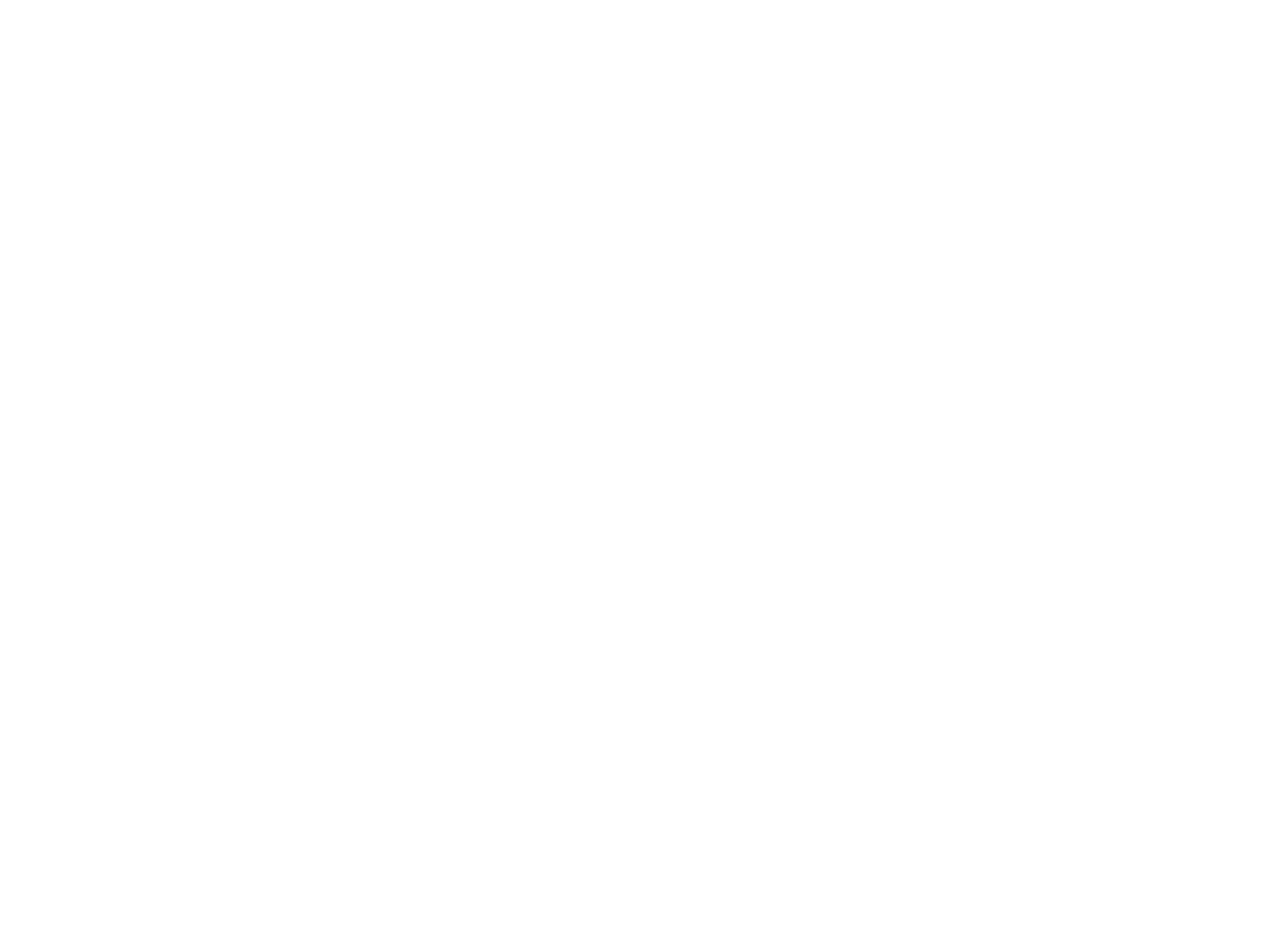
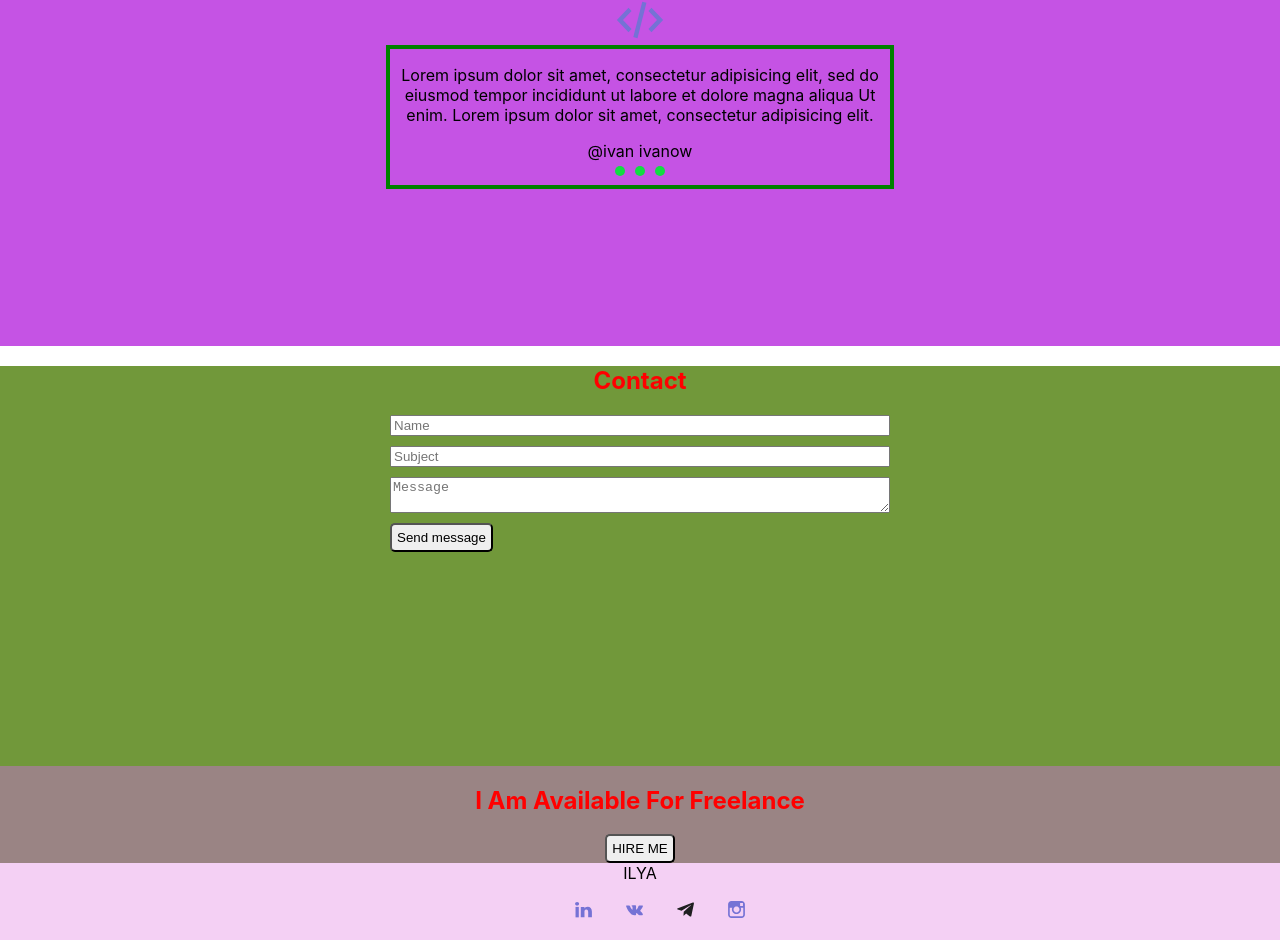
Before and after one commit to ilyailyushonok/portfolio-vite-main, a React (Vite) app: page / in a window 1280 px wide. Shown: the part 2568-3508 px from the top of the page. Before the commit the page ends 2494 px from the top, so only its background shows below. Built offline with nearby package versions, Linux system fonts and the light colour scheme.

Commit message:
slogan and footer html

```diff
--- a/src/App.tsx
+++ b/src/App.tsx
@@ -3,6 +3,10 @@
 import {Main} from "./layout/sections/main/Main.tsx";
 import {Skills} from "./layout/sections/skills/Skills.tsx";
 import {Works} from "./layout/sections/works/Works.tsx";
+import {Testimony} from "./layout/sections/Testimony/Testymony.tsx";
+import {Contacts} from "./layout/sections/contacts/Contacts.tsx";
+import {Slogan} from "./layout/sections/slogan/Slogan.tsx";
+import {Footer} from "./layout/footer/Footer.tsx";
 
 function App() {
     return (
@@ -11,6 +15,10 @@
             <Main/>
             <Skills/>
             <Works/>
+            <Testimony/>
+            <Contacts/>
+            <Slogan/>
+            <Footer/>
         </div>
     )
 }
--- /dev/null
+++ b/src/components/Button.tsx
@@ -0,0 +1,7 @@
+import styled from "styled-components";
+
+ export const Button = styled.button`
+width: max-content;
+  padding: 5px;
+  border-radius: 5px;
+`
--- /dev/null
+++ b/src/components/slider/Slider.tsx
@@ -0,0 +1,50 @@
+import styled from "styled-components";
+import {FlexWrapper} from "../FlexWrapper.tsx";
+
+export const Slider = () => {
+    return (
+        <StyledSlider>
+            <FlexWrapper>
+                <Slide>
+                    <Text>Lorem ipsum dolor sit amet, consectetur adipisicing elit, sed do eiusmod tempor incididunt ut
+                        labore et dolore magna aliqua Ut enim. Lorem ipsum dolor sit amet, consectetur adipisicing
+                        elit.</Text>
+                    <Name>@ivan ivanow</Name>
+                </Slide>
+            </FlexWrapper>
+            <Pagination>
+                <span>  </span>
+                <span>  </span>
+                <span>  </span>
+            </Pagination>
+        </StyledSlider>
+    );
+
+
+};
+
+const StyledSlider = styled.div`
+border: 4px solid green;
+    max-width: 500px;
+
+`
+const Slide = styled.div`
+    text-align: center;
+`
+const Text = styled.p`
+
+`
+const Name = styled.span`
+
+`
+const Pagination = styled.div`
+
+    span {
+        display: inline-block;
+        width: 10px;
+        height: 10px;
+        margin: 5px;
+        background-color: #12dd42;
+        border-radius: 50%;
+    }
+`
--- /dev/null
+++ b/src/layout/footer/Footer.tsx
@@ -0,0 +1,59 @@
+import styled from "styled-components";
+import {Icon} from "../../components/icon/Icon.tsx";
+import {FlexWrapper} from "../../components/FlexWrapper.tsx";
+
+export const Footer = () => {
+    return (
+        <StyledFooter>
+            <FlexWrapper direction="column" align="center">
+            <Name>ILYA</Name>
+            <SocialList>
+                <SocialItem>
+                    <SocialLink>
+                        <Icon height={'21px'} width={'21px'} viewBox={'0 0 21px 21px'} iconId={'linkedinSvg'}/>
+                    </SocialLink>
+                </SocialItem>
+                <SocialItem>
+                    <SocialLink>
+                        <Icon height={'21px'} width={'21px'} viewBox={'0 0 21px 21px'} iconId={'vkSvg'}/>
+                    </SocialLink>
+                </SocialItem>
+                <SocialItem>
+                    <SocialLink>
+                        <Icon height={'21px'} width={'21px'} viewBox={'0 0 21px 21px'} iconId={'telegramSvg'}/>
+                    </SocialLink>
+                </SocialItem>
+                <SocialItem>
+                    <SocialLink>
+                        <Icon height={'21px'} width={'21px'} viewBox={'0 0 21px 21px'} iconId={'instagramSvg'}/>
+                    </SocialLink>
+                </SocialItem>
+
+            </SocialList>
+            <Copyright>© 2023 Ilya Ilyushonok, All Rights Reserved.</Copyright>
+            </FlexWrapper>
+        </StyledFooter>
+    );
+}
+
+const StyledFooter = styled.footer`
+    background-color: #f4d0f4;
+`
+const Name = styled.span`
+
+`
+const SocialList = styled.ul`
+    display: flex;
+    flex-direction: row;
+    list-style: none;
+    gap: 30px;
+`
+const SocialItem = styled.li`
+
+`
+const SocialLink = styled.a`
+
+`
+const Copyright = styled.small`
+
+`
--- /dev/null
+++ b/src/layout/sections/Testimony/Testymony.tsx
@@ -0,0 +1,21 @@
+import styled from "styled-components";
+import {SectionTitle} from "../../../components/SectionTitle.tsx";
+import {Icon} from "../../../components/icon/Icon.tsx";
+import {Slider} from "../../../components/slider/Slider.tsx";
+import {FlexWrapper} from "../../../components/FlexWrapper.tsx";
+
+export const Testimony = () => {
+    return (
+        <StyledTestimony>
+            <SectionTitle>Testimony</SectionTitle>
+        <FlexWrapper align={'center'} direction={'column'}>
+            <Icon iconId={'codeSvg'}/>
+            <Slider/>
+        </FlexWrapper>
+        </StyledTestimony>
+    );
+};
+const StyledTestimony=styled.section`
+    min-height: 50vh;
+    background-color: #c553e4;
+`
--- /dev/null
+++ b/src/layout/sections/contacts/Contacts.tsx
@@ -0,0 +1,33 @@
+import styled from "styled-components";
+import {SectionTitle} from "../../../components/SectionTitle.tsx";
+import {Button} from "../../../components/Button.tsx";
+
+export const Contacts = () => {
+    return (
+        <StyledContacts>
+            <SectionTitle>Contact</SectionTitle>
+            <StyledForm>
+                <Field placeholder={'Name'}/>
+                <Field placeholder={'Subject'}/>
+                <Field placeholder={'Message'} as={'textarea'}/>
+                <Button type={'submit'}>Send message</Button>
+            </StyledForm>
+        </StyledContacts>
+    );
+};
+
+const StyledContacts = styled.section`
+    min-height: 50vh;
+    background-color: #71983a;
+`
+const StyledForm = styled.form`
+    max-width: 500px;
+    width: 100%;
+    display: flex;
+    flex-direction: column;
+    gap: 10px;
+    margin: 0 auto;
+`
+const Field = styled.input`
+
+`
--- a/src/layout/sections/skills/Skills.tsx
+++ b/src/layout/sections/skills/Skills.tsx
@@ -5,7 +5,7 @@
 
 export const Skills = () => {
     return (
-        <StyledSkills >
+        <StyledSkills>
             <SectionTitle>My Skills</SectionTitle>
             <FlexWrapper wrap={'wrap'} justify={'space-between'}>
                 <Skill
--- /dev/null
+++ b/src/layout/sections/slogan/Slogan.tsx
@@ -0,0 +1,19 @@
+import {SectionTitle} from "../../../components/SectionTitle.tsx";
+import {Button} from "../../../components/Button.tsx";
+import styled from "styled-components";
+
+export const Slogan=()=>{
+    return (
+      <StyledSlogan>
+            <SectionTitle>I Am Available For Freelance</SectionTitle>
+            <Button>HIRE ME</Button>
+      </StyledSlogan>
+    )
+}
+
+const StyledSlogan = styled.section`
+    display: flex;
+    flex-direction: column;
+    background-color: #9a8484;
+    align-items: center;
+`
```
Also changed, not shown: src/components/icon/Icon.tsx (+7 -6 lines).
